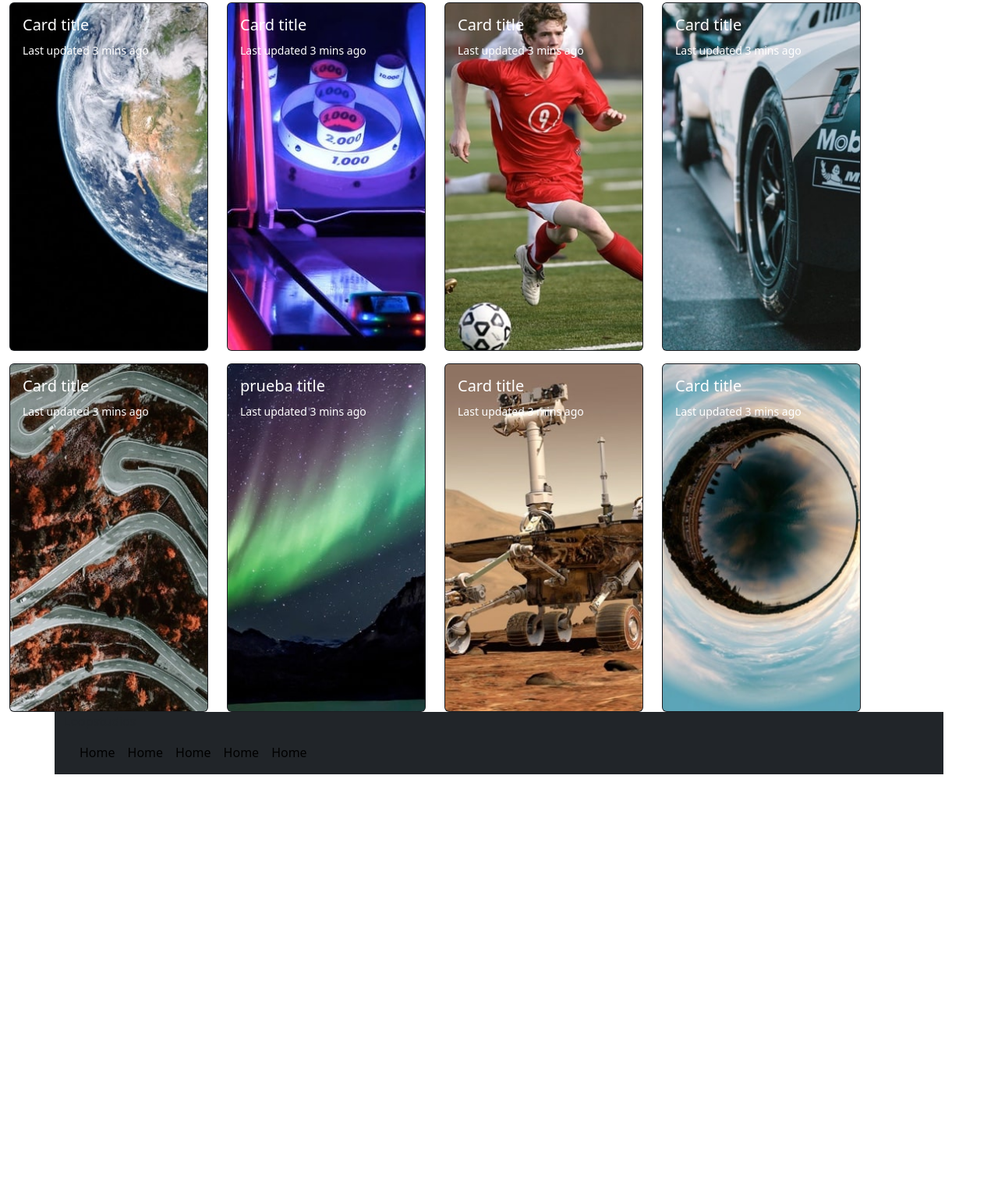
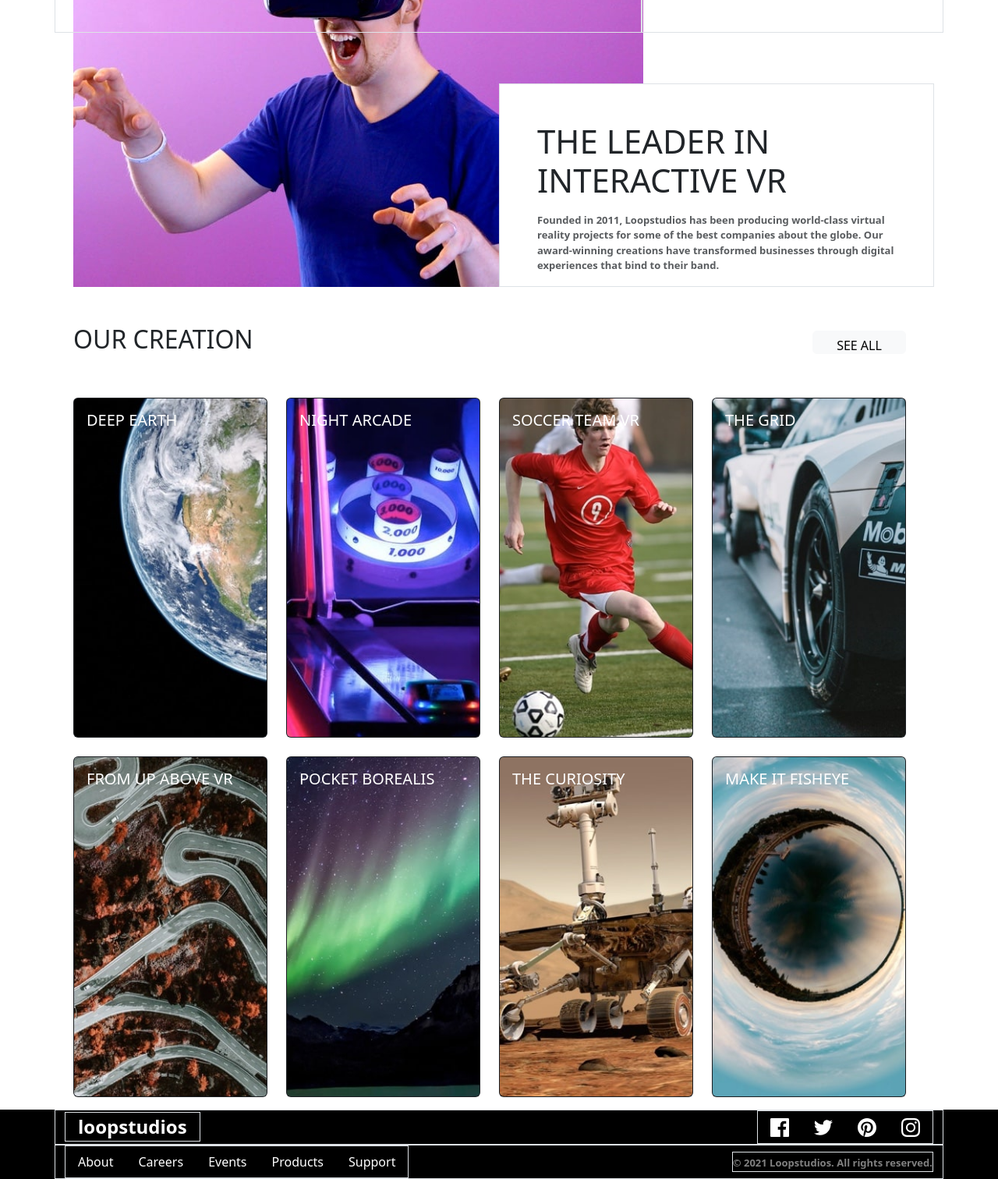
Before and after one commit to Alan-838/loopstudios-landing-page457, a plain HTML site: page index.html in a window 1280 px wide. Shown: the part 758-2270 px from the top of the page at 78% size. Before the commit the page ends 1751 px from the top, so only its background shows below. Drawn offline with nearby package versions, Linux system fonts and the light colour scheme.

Commit message:
Falta modificar al menos 2 secciones

```diff
--- /dev/null
+++ b/assets/styles.css
@@ -0,0 +1 @@
+@import url();
--- a/index.html
+++ b/index.html
@@ -7,61 +7,88 @@
     <title>Bootstrap demo</title>
     <link href="https://cdn.jsdelivr.net/npm/bootstrap@5.3.6/dist/css/bootstrap.min.css" rel="stylesheet"
         integrity="sha384-4Q6Gf2aSP4eDXB8Miphtr37CMZZQ5oXLH2yaXMJ2w8e2ZtHTl7GptT4jmndRuHDT" crossorigin="anonymous">
+    <link rel="stylesheet" href="./assets/styles.css">
 </head>
 
 <body>
-    <header class="container d-flex justify-content-between align-items-center bg-body-tertiary">
-        <div>
-            <a class="navbar-brand" href="#">Loopstudios</a>
+    <header class="d-flex text-white">
+        <div class="card-img-overlay container d-flex justify-content-between">
+            <div class="container border px-3 mt-3">
+                <a class="navbar-brand border" href="#">loopstudios</a>
             </div>
-        <nav class="navbar navbar-expand-lg">
-            <div class="container-fluid">
+
+            <nav class="navbar navbar-expand-lg d-flex align-items-start border">
+                <div class="container">
                     <button class="navbar-toggler" type="button" data-bs-toggle="collapse"
                         data-bs-target="#navbarSupportedContent" aria-controls="navbarSupportedContent"
                         aria-expanded="false" aria-label="Toggle navigation">
                         <span class="navbar-toggler-icon"></span>
                     </button>
                     <div class="collapse navbar-collapse" id="navbarSupportedContent">
-                    <ul class="navbar-nav me-auto mb-2 mb-lg-0">
+                        <ul class="navbar-nav mb-2 mb-lg-0 border">
                             <li class="nav-item">
-                            <a class="nav-link active" aria-current="page" href="#">Home</a>
+                                <a class="nav-link active text-white" aria-current="page" href="#">About</a>
                             </li>
                             <li class="nav-item">
-                            <a class="nav-link active" aria-current="page" href="#">Home</a>
+                                <a class="nav-link active text-white" aria-current="page" href="#">Careers</a>
                             </li>
                             <li class="nav-item">
-                            <a class="nav-link active" aria-current="page" href="#">Home</a>
+                                <a class="nav-link active text-white" aria-current="page" href="#">Events</a>
                             </li>
                             <li class="nav-item">
-                            <a class="nav-link active" aria-current="page" href="#">Home</a>
+                                <a class="nav-link active text-white" aria-current="page" href="#">Products</a>
                             </li>
                             <li class="nav-item">
-                            <a class="nav-link active" aria-current="page" href="#">Home</a>
+                                <a class="nav-link active text-white" aria-current="page" href="#">Support</a>
                             </li>
                         </ul>
                     </div>
                 </div>
             </nav>
-    </header>
+        </div>
 
-    <section class="py-3">
-        <div class="card text-bg-dark">
-            <img src="./images/desktop/image-hero.jpg" class="card-img" alt="...">
+
+
+        <img src="./images/desktop/image-hero.jpg" class="img-fluid w-100" alt="Fondo">
+
+        <div>
             <div class="card-img-overlay">
-                <div class="row">
+                <!-- <div class="row"> -->
                 <div class="border p-3" style="width: 250px; margin-left: 20%; margin-top: 100px;">
-                        <h5 class="card-title"
-                            style="font-size: 25px; font-family: Verdana, Geneva, Tahoma, sans-serif;">IMMERSIVE
+                    <h5 class="card-title" style="font-size: 25px; font-family: Verdana, Geneva, Tahoma, sans-serif;">
+                        IMMERSIVE
                         EXPERIENCES THAT DELIVER</h5>
+                </div>
+                <!-- </div> -->
             </div>
         </div>
 
+    </header>
 
+    <main class="container">
+
+        <section class="container py-5 bg-white">
+            <div class="row align-items-end">
+                <div class="col-12 col-md-6">
+                    <img src="./images/desktop/image-interactive.jpg" alt="">
+                </div>
+
+                <div class="col-12 col-md-6 bg-white border px-md-5 pt-5">
+                    <h2 class="text-uppercase" style="font-size: 42px; font-weight: 300;">
+                        THE LEADER IN<br>INTERACTIVE VR
+                    </h2>
+                    <p class="text-muted mt-3" style="font-size: small; font-weight: 600;">
+                        Founded in 2011, Loopstudios has been producing world-class virtual reality projects for some
+                        of the best companies about the globe. Our award-winning creations have transformed businesses
+                        through digital experiences that bind to their band.
+                    </p>
                 </div>
             </div>
+
         </section>
 
-    <section class="row container">
+
+        <section class="row container-fluid">
             <div class="d-flex justify-content-between mb-5 align-items-center">
                 <h2>
                     OUR CREATION
@@ -74,8 +101,8 @@
                 <div class="card text-bg-dark">
                     <img src="./images/desktop/image-deep-earth.jpg" class="card-img" alt="...">
                     <div class="card-img-overlay">
-                    <h5 class="card-title">Card title</h5>
-                    <p class="card-text"><small>Last updated 3 mins ago</small></p>
+                        <h5 class="card-title">DEEP EARTH</h5>
+                        <!-- <p class="card-text"><small>Last updated 3 mins ago</small></p> -->
                     </div>
                 </div>
             </div>
@@ -84,8 +111,8 @@
                 <div class="card text-bg-dark">
                     <img src="./images/desktop/image-night-arcade.jpg" class="card-img" alt="...">
                     <div class="card-img-overlay">
-                    <h5 class="card-title">Card title</h5>
-                    <p class="card-text"><small>Last updated 3 mins ago</small></p>
+                        <h5 class="card-title">NIGHT ARCADE</h5>
+                        <!-- <p class="card-text"><small>Last updated 3 mins ago</small></p> -->
                     </div>
                 </div>
             </div>
@@ -94,8 +121,8 @@
                 <div class="card text-bg-dark">
                     <img src="./images/desktop/image-soccer-team.jpg" class="card-img" alt="...">
                     <div class="card-img-overlay">
-                    <h5 class="card-title">Card title</h5>
-                    <p class="card-text"><small>Last updated 3 mins ago</small></p>
+                        <h5 class="card-title">SOCCER TEAM VR</h5>
+                        <!-- <p class="card-text"><small>Last updated 3 mins ago</small></p> -->
                     </div>
                 </div>
             </div>
@@ -104,20 +131,20 @@
                 <div class="card text-bg-dark">
                     <img src="./images/desktop/image-grid.jpg" class="card-img" alt="...">
                     <div class="card-img-overlay">
-                    <h5 class="card-title">Card title</h5>
-                    <p class="card-text"><small>Last updated 3 mins ago</small></p>
+                        <h5 class="card-title">THE GRID</h5>
+                        <!-- <p class="card-text"><small>Last updated 3 mins ago</small></p> -->
                     </div>
                 </div>
             </div>
         </section>
 
-    <section class="row mt-3 container">
+        <section class="row mt-4 container-fluid">
             <div class="col-md-3">
                 <div class="card text-bg-dark">
                     <img src="./images/desktop/image-from-above.jpg" class="card-img" alt="...">
                     <div class="card-img-overlay">
-                    <h5 class="card-title">Card title</h5>
-                    <p class="card-text"><small>Last updated 3 mins ago</small></p>
+                        <h5 class="card-title">FROM UP ABOVE VR</h5>
+                        <!-- <p class="card-text"><small>Last updated 3 mins ago</small></p> -->
                     </div>
                 </div>
             </div>
@@ -126,8 +153,8 @@
                 <div class="card text-bg-dark">
                     <img src="./images/desktop/image-pocket-borealis.jpg" class="card-img" alt="...">
                     <div class="card-img-overlay">
-                    <h5 class="card-title">prueba title</h5>
-                    <p class="card-text"><small>Last updated 3 mins ago</small></p>
+                        <h5 class="card-title">POCKET BOREALIS</h5>
+                        <!-- <p class="card-text"><small>Last updated 3 mins ago</small></p> -->
                     </div>
                 </div>
             </div>
@@ -136,8 +163,8 @@
                 <div class="card text-bg-dark">
                     <img src="./images/desktop/image-curiosity.jpg" class="card-img" alt="...">
                     <div class="card-img-overlay">
-                    <h5 class="card-title">Card title</h5>
-                    <p class="card-text"><small>Last updated 3 mins ago</small></p>
+                        <h5 class="card-title">THE CURIOSITY</h5>
+                        <!-- <p class="card-text"><small>Last updated 3 mins ago</small></p> -->
                     </div>
                 </div>
             </div>
@@ -146,47 +173,111 @@
                 <div class="card text-bg-dark">
                     <img src="./images/desktop/image-fisheye.jpg" class="card-img" alt="...">
                     <div class="card-img-overlay">
-                    <h5 class="card-title">Card title</h5>
-                    <p class="card-text"><small>Last updated 3 mins ago</small></p>
+                        <h5 class="card-title">MAKE IT FISHEYE</h5>
+                        <!-- <p class="card-text"><small>Last updated 3 mins ago</small></p> -->
                     </div>
                 </div>
             </div>
 
         </section>
+    </main>
 
 
-    <footer class="container align-items-center bg-dark">
-        <div>
-            <a class="navbar-brand" href="#">Loopstudios</a>
+
+
+
+    <footer class="bg-black text-white mt-3">
+        <div class="border container d-flex justify-content-between align-items-center">
+            <div class="border px-3">
+                <a class="navbar-brand text-white" href="#" style="font-size: 24px; font-weight: 700;">loopstudios</a>
             </div>
-        <nav class="navbar navbar-expand-lg">
-            <div class="container-fluid">
-                <button class="navbar-toggler" type="button" data-bs-toggle="collapse"
-                    data-bs-target="#navbarSupportedContent" aria-controls="navbarSupportedContent"
-                    aria-expanded="false" aria-label="Toggle navigation">
-                    <span class="navbar-toggler-icon"></span>
-                </button>
-                <div class="collapse navbar-collapse" id="navbarSupportedContent">
-                    <ul class="navbar-nav me-auto mb-2 mb-lg-0">
+            <ul class="nav mb-2 mb-lg-0 border">
                 <li class="nav-item">
-                            <a class="nav-link active" aria-current="page" href="#">Home</a>
+                    <a class="nav-link active" aria-current="page" href="#">
+                        <img src="./images/icon-facebook.svg" alt="...">
+                    </a>
                 </li>
                 <li class="nav-item">
-                            <a class="nav-link active" aria-current="page" href="#">Home</a>
+                    <a class="nav-link active" aria-current="page" href="#">
+                        <img src="./images/icon-twitter.svg" alt="...">
+                    </a>
                 </li>
                 <li class="nav-item">
-                            <a class="nav-link active" aria-current="page" href="#">Home</a>
+                    <a class="nav-link active" aria-current="page" href="#">
+                        <img src="./images/icon-pinterest.svg" alt="...">
+                    </a>
                 </li>
                 <li class="nav-item">
-                            <a class="nav-link active" aria-current="page" href="#">Home</a>
-                        </li>
-                        <li class="nav-item">
-                            <a class="nav-link active" aria-current="page" href="#">Home</a>
+                    <a class="nav-link active" aria-current="page" href="#">
+                        <img src="./images/icon-instagram.svg" alt="...">
+                    </a>
                 </li>
             </ul>
         </div>
+
+        <div class="border d-flex justify-content-between align-items-center container">
+            <ul class="nav mb-lg-0 border">
+                <li class="nav-item">
+                    <a class="nav-link text-white" href="#">About</a>
+                </li>
+                <li class="nav-item">
+                    <a class="nav-link text-white" href="#">Careers</a>
+                </li>
+                <li class="nav-item">
+                    <a class="nav-link text-white" href="#">Events</a>
+                </li>
+                <li class="nav-item">
+                    <a class="nav-link text-white" href="#">Products</a>
+                </li>
+                <li class="nav-item">
+                    <a class="nav-link text-white" href="#">Support</a>
+                </li>
+            </ul>
+
+            <div class="border">
+                <small class="navbar-brand text-white-50" style="font-size: small; font-weight: 600;">&copy; 2021
+                    Loopstudios. All rights reserved.</small>
             </div>
-        </nav>
+        </div>
+
+
+
+
+
+
+
+
+
+
+
+
+
+
+
+
+
+
+
+
+
+
+
+
+
+
+
+
+
+
+
+
+
+
+
+
+
+
+
     </footer>
 
 
```
Lines whose indentation alone changed are shown as unchanged.
